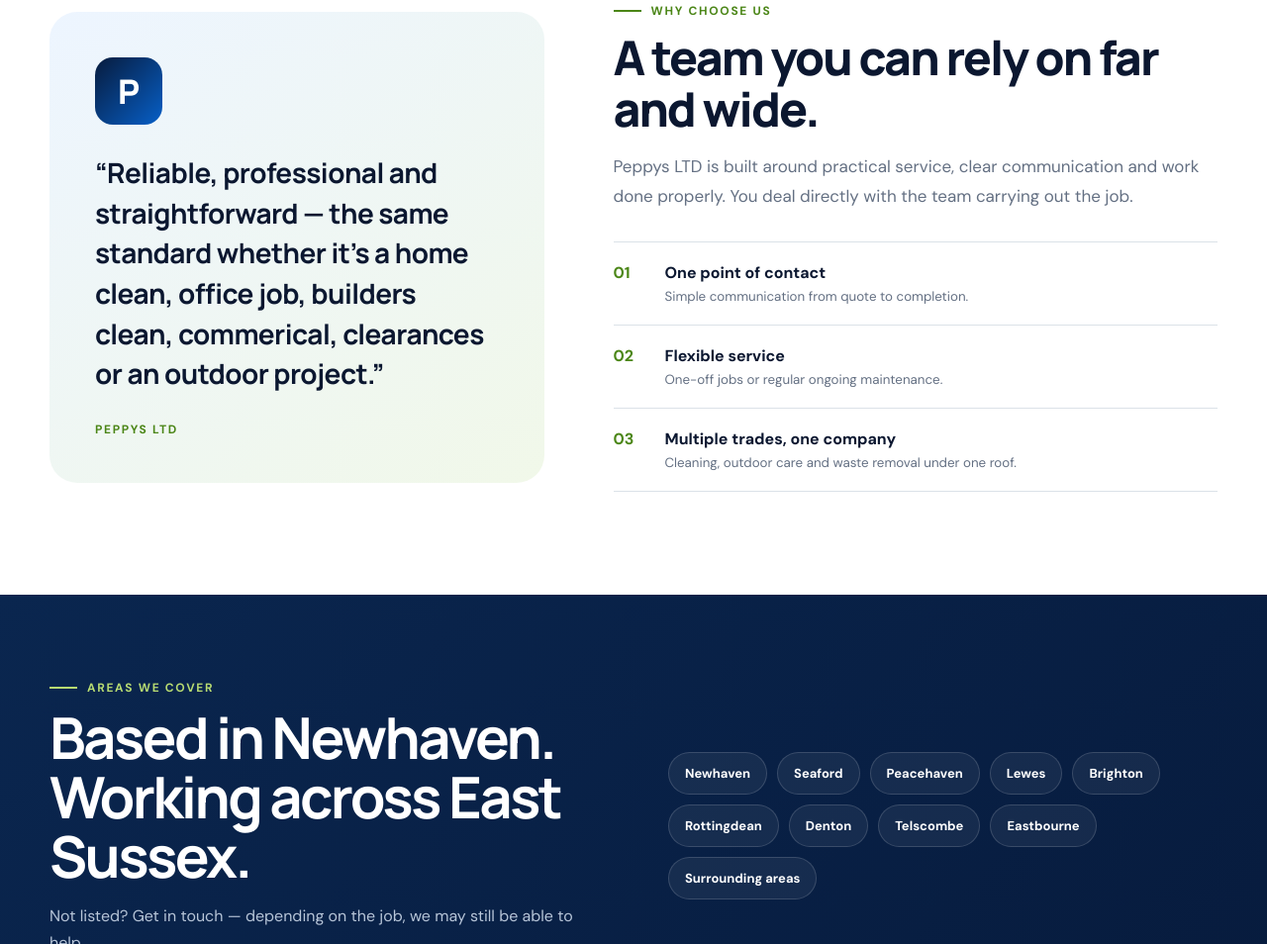
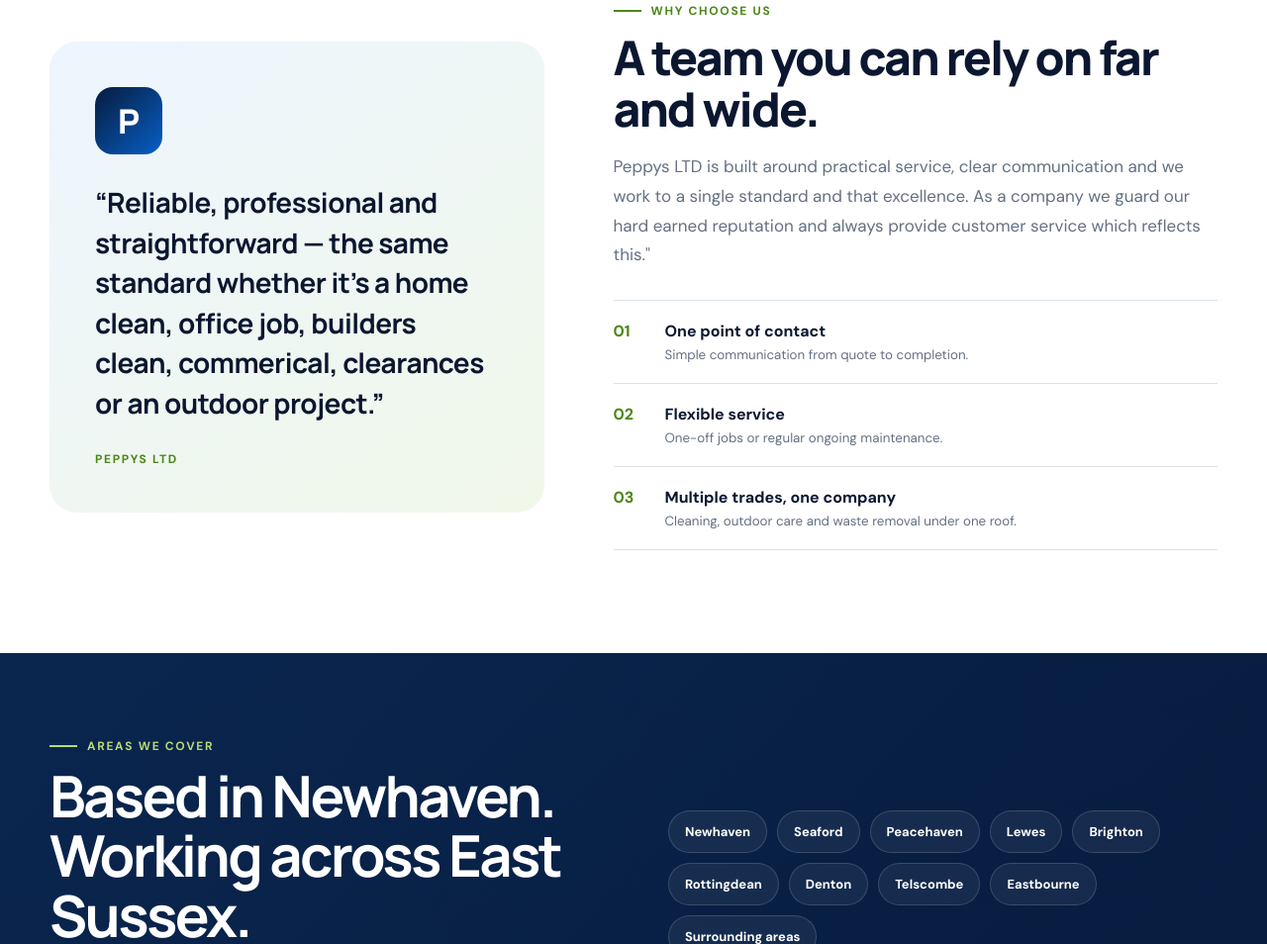
Before and after one commit to callumpeploe123/Peppys-website, a plain HTML site: page index.html in a window 1280 px wide. Shown: the part 2699-3653 px from the top of the page at 99% size. Drawn offline with Linux system fonts and the light colour scheme.

Commit message:
Update index.html

```diff
--- a/index.html
+++ b/index.html
@@ -117,7 +117,10 @@
         <div class="why reveal">
           <div class="eyebrow dark"><span></span> Why choose us</div>
           <h2>A team you can rely on far and wide.</h2>
-          <p>Peppys LTD is built around practical service, clear communication and work done properly. You deal directly with the team carrying out the job.</p>
+          <p>Peppys LTD is built around practical service, clear communication and we work to a single standard and that excellence.
+ As a company we guard our hard earned  reputation and always provide customer service which reflects this."</p"
+
+All our operatives are fullt trained and experienced in their individual areas of expertise. You deal directly with the team carrying out the job.</p>
           <div class="why-list">
             <div><b>01</b><span><strong>One point of contact</strong><small>Simple communication from quote to completion.</small></span></div>
             <div><b>02</b><span><strong>Flexible service</strong><small>One-off jobs or regular ongoing maintenance.</small></span></div>
```
